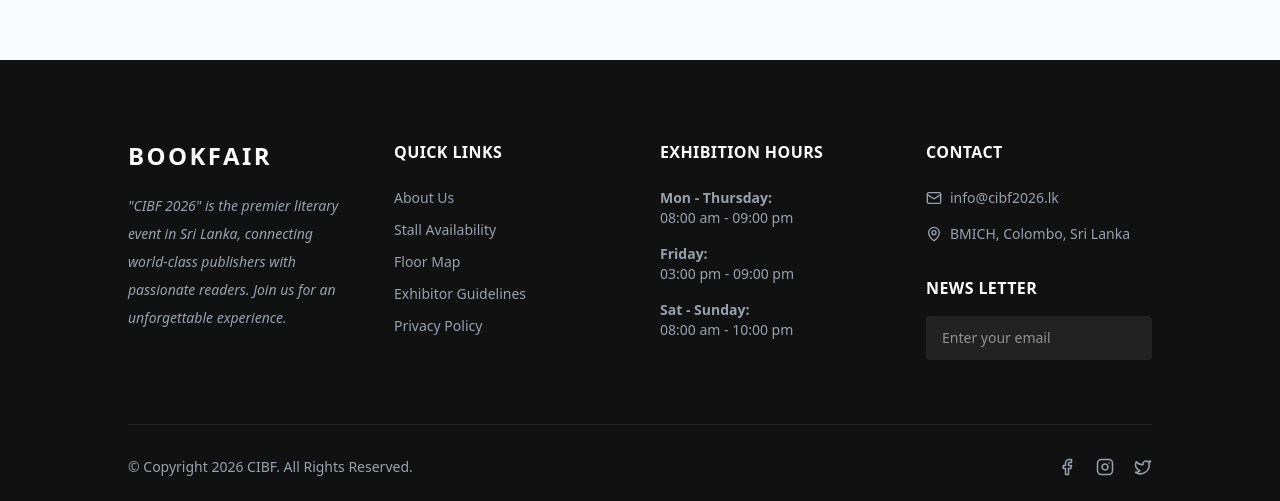
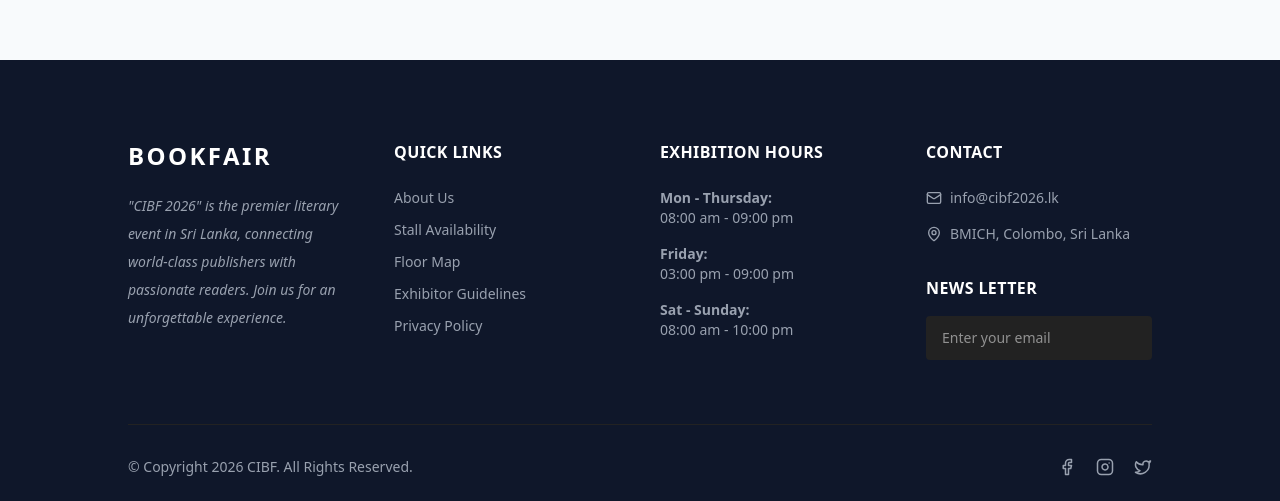
Before and after one commit to Lochithya/ReserveX, a React (Vite) app in the folder online-portal/: page /stallmap in a window 1280 px wide. Shown: the part 868-1369 px from the top of the page. Built offline with nearby package versions, Linux system fonts and the light colour scheme; no server answers.

Commit message:
change color in footer

```diff
--- a/online-portal/src/components/Footer.jsx
+++ b/online-portal/src/components/Footer.jsx
@@ -3,7 +3,7 @@ import { Mail, MapPin, Facebook, Twitter, Instagram, Send } from "lucide-react";
 
 const Footer = () => {
   return (
-    <footer className="bg-[#111111] text-gray-400 mt-16 px-[10%] pt-20 pb-6 font-sans">
+    <footer className="bg-[#0f172a] text-gray-400 mt-16 px-[10%] pt-20 pb-6 font-sans">
 
       {/* Top Section */}
       <div className="grid grid-cols-1 md:grid-cols-2 lg:grid-cols-4 gap-10 pb-16">
```
